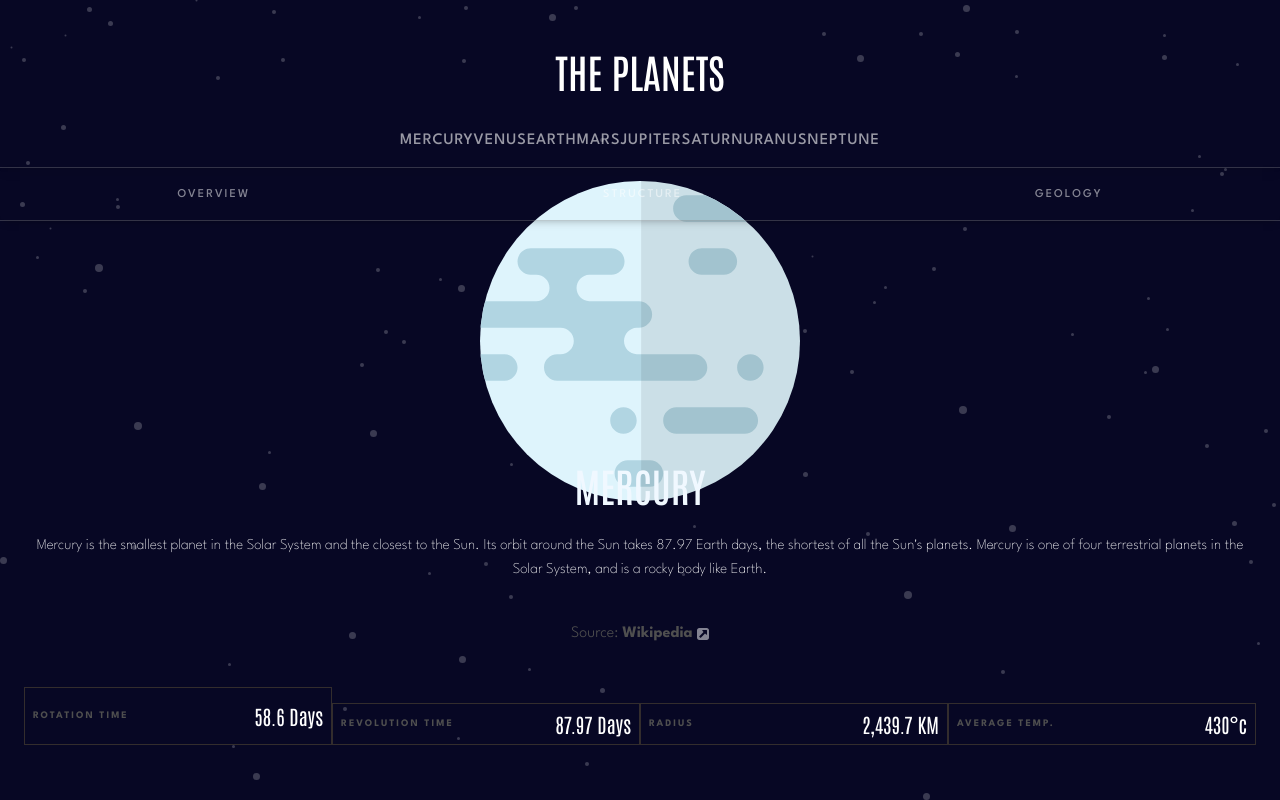
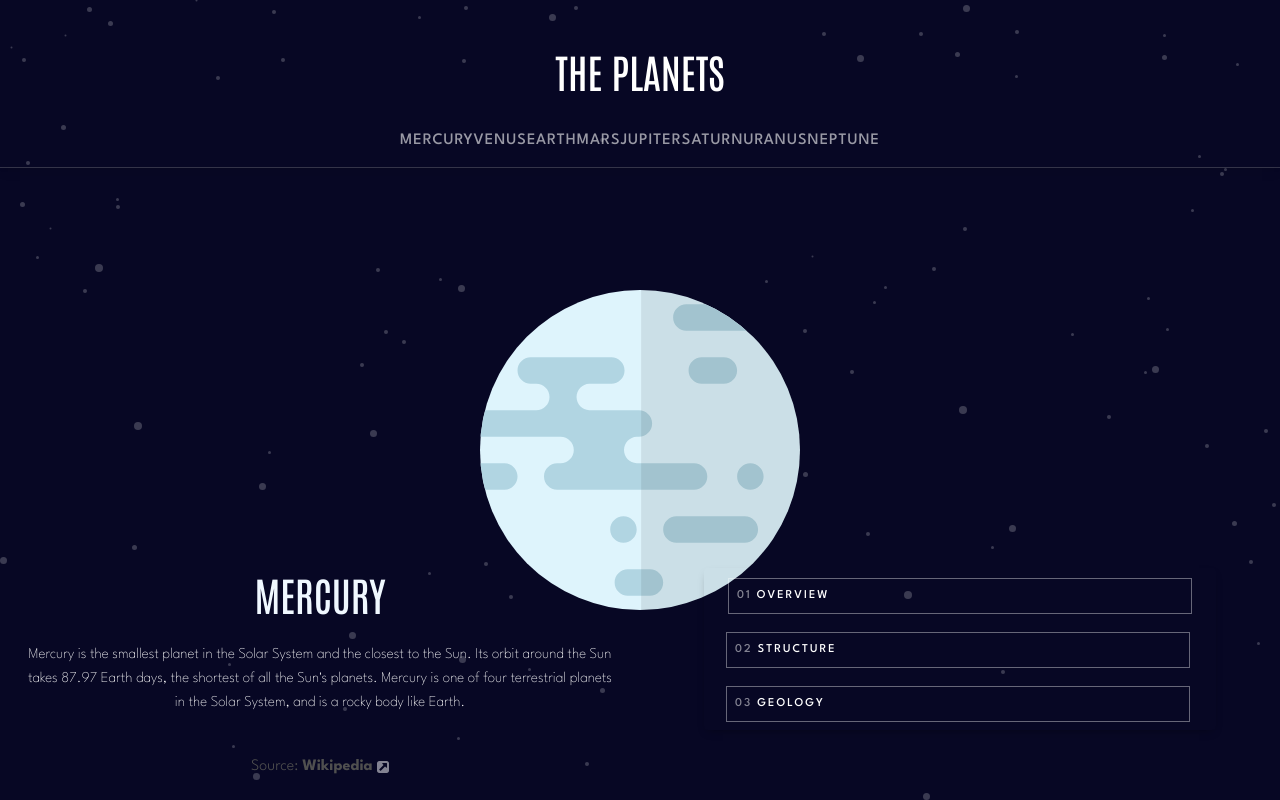
Before and after one commit to NickMagidson/planet-facts, a React (Vite) app: page /mercury in a window 1280 px wide. Built offline with nearby package versions, Linux system fonts and the light colour scheme.

Commit message:
Mercury component tablet responsive progress

```diff
--- a/src/components/Mercury.jsx
+++ b/src/components/Mercury.jsx
@@ -14,37 +14,35 @@ const Mercury = () => {
 
   return (
     <>
-      <div>
-        {/* Try routing!? */}
-        <MDBBtnGroup className="w-100 bg-transparent">
-          <MDBBtn className="planet-btn bg-transparent text-white-50">
-            <MDBTypography tag='p' className="planet-btn m-0 p-2">Overview</MDBTypography>
+        <MDBBtnGroup className=" btn-group w-100 bg-transparent">
+          <MDBBtn className="planet-btn w-100 bg-transparent text-white-50">
+            <MDBTypography tag='p' className="planet-btn m-0 p-2"><span className="number d-xs-none text-white-50">01</span>    Overview</MDBTypography>
           </MDBBtn>
-          <MDBBtn className="planet-btn bg-transparent text-white-50">
-            <MDBTypography tag='p' className="planet-btn m-0 p-2">Structure</MDBTypography>
+          <MDBBtn className="planet-btn w-100 bg-transparent text-white-50">
+            <MDBTypography tag='p' className="planet-btn m-0 p-2"><span className="number d-xs-none text-white-50">02</span>   Structure</MDBTypography>
           </MDBBtn>
-          <MDBBtn className="planet-btn bg-transparent text-white-50">
-            <MDBTypography tag='p' className="planet-btn m-0 p-2">Geology</MDBTypography>
+          <MDBBtn className="planet-btn w-100 bg-transparent text-white-50">
+            <MDBTypography tag='p' className="planet-btn m-0 p-2"><span className="number d-xs-none text-white-50">03</span>   Geology</MDBTypography>
           </MDBBtn>
         </MDBBtnGroup>
-      </div>
-      <hr style={{borderTop: '1px solid #bbb', margin: '0'}} ></hr>
+
+      <hr className="d-sm-none" style={{borderTop: '1px solid #bbb', margin: '0'}} ></hr>
       <main className="d-flex flex-column align-items-center h-100">
 
         <div className="img-container m-0 w-100 d-flex justify-content-center align-items-center">
-          <img src={images.planet} className="w-25" alt="planet" />
+          <img src={images.planet} className="w-25 planet-img" alt="planet" />
         </div>
 
         <section className="text-section">
 
-          <div className="d-flex flex-column align-items-center">
+          <div className="text-blurb d-flex flex-column align-items-center">
             <h1 className="planet-name m-0">{name.toUpperCase()}</h1>
             <MDBTypography tag='p' className="planet-desc p-4 text-center">{overview.content}</MDBTypography>
             <MDBTypography tag='p' className="planet-source text-sm-start">Source: <span>Wikipedia <img src={source} /></span></MDBTypography>
           </div>
 
 
-            <MDBRow className="mb-3 m-0 p-4 h-0">
+            <MDBRow className="info-grid mb-3 m-0 p-4 h-0">
               <MDBCol size='md' className="d-flex flex-row justify-content-between align-items-center p-2 border border-dark">
                 <MDBTypography tag='p' className="planet-grid-title m-0">ROTATION TIME</MDBTypography>
                 <MDBTypography tag='h3' className="planet-grid-info m-0">{rotation}</MDBTypography>
--- a/src/index.css
+++ b/src/index.css
@@ -109,6 +109,10 @@ html,
   font-size: 20px;
 }
 
+.number {
+  display: none;
+}
+
 
 /* MEDIA QUERIES */
 @media (max-width: 760px) {
@@ -130,6 +134,42 @@ html,
   .nav-link:hover {
     background-color: #dadada83 !important;
   }
+
+  /* .img-container {
+    height: 20%;
+  } */
+
+  .text-section {
+    margin-bottom: 10px;
+  }
+
+  .text-blurb {
+    width: 50%;
+    flex-direction: column;
+    align-items: flex-start;
+  }
+
+  .btn-group {
+    position: absolute;
+    top: 50%;
+    left: 55%;
+    display: flex;
+    flex-direction: column;
+    align-items: flex-start;
+    max-width: 40%;
+
+  }
+
+  .planet-btn {
+    text-align: left;
+    border: #ffffff62 1px solid;
+    color: #fff;
+  }
+
+  .number {
+    display: inline;
+  }
+
 
 }
 
```
